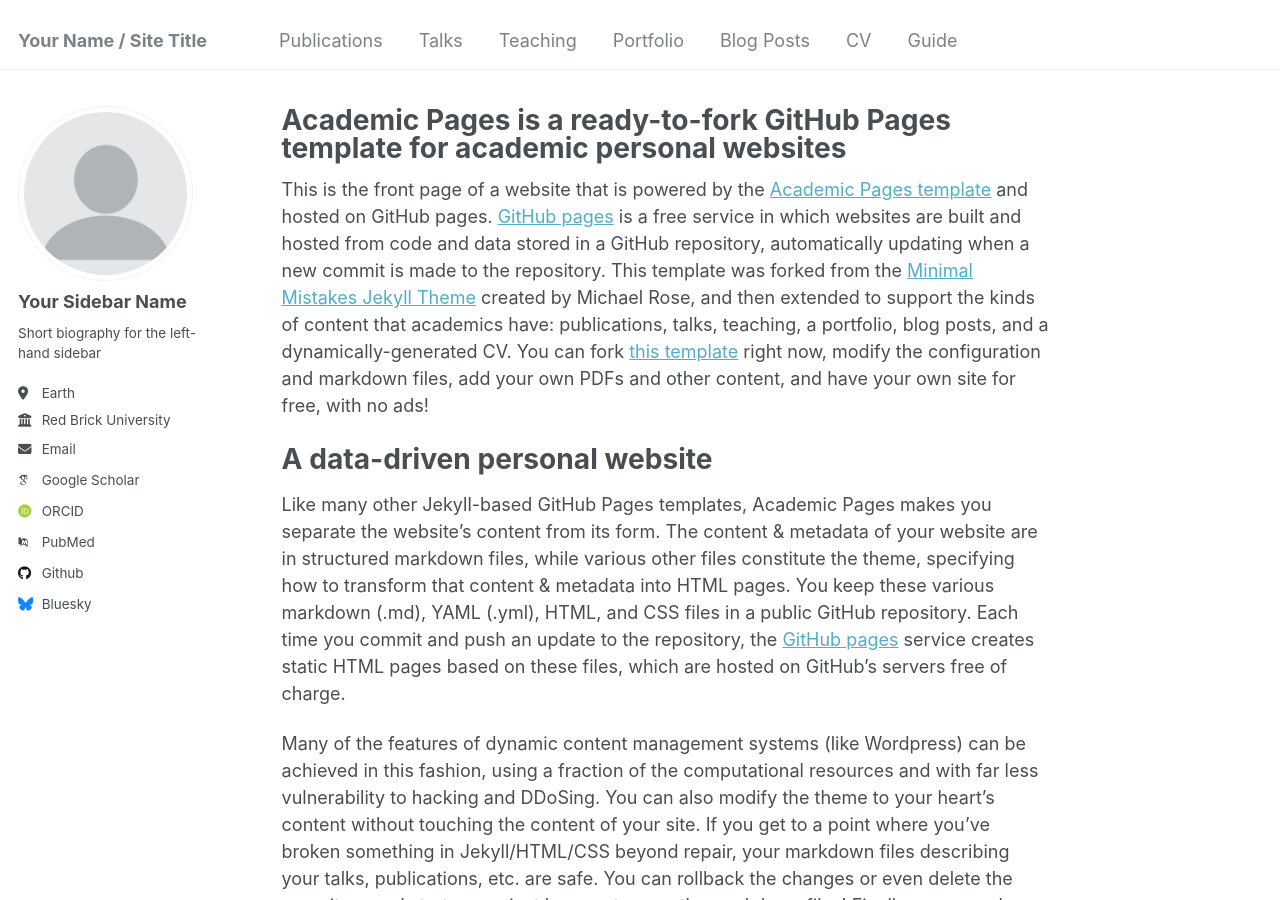
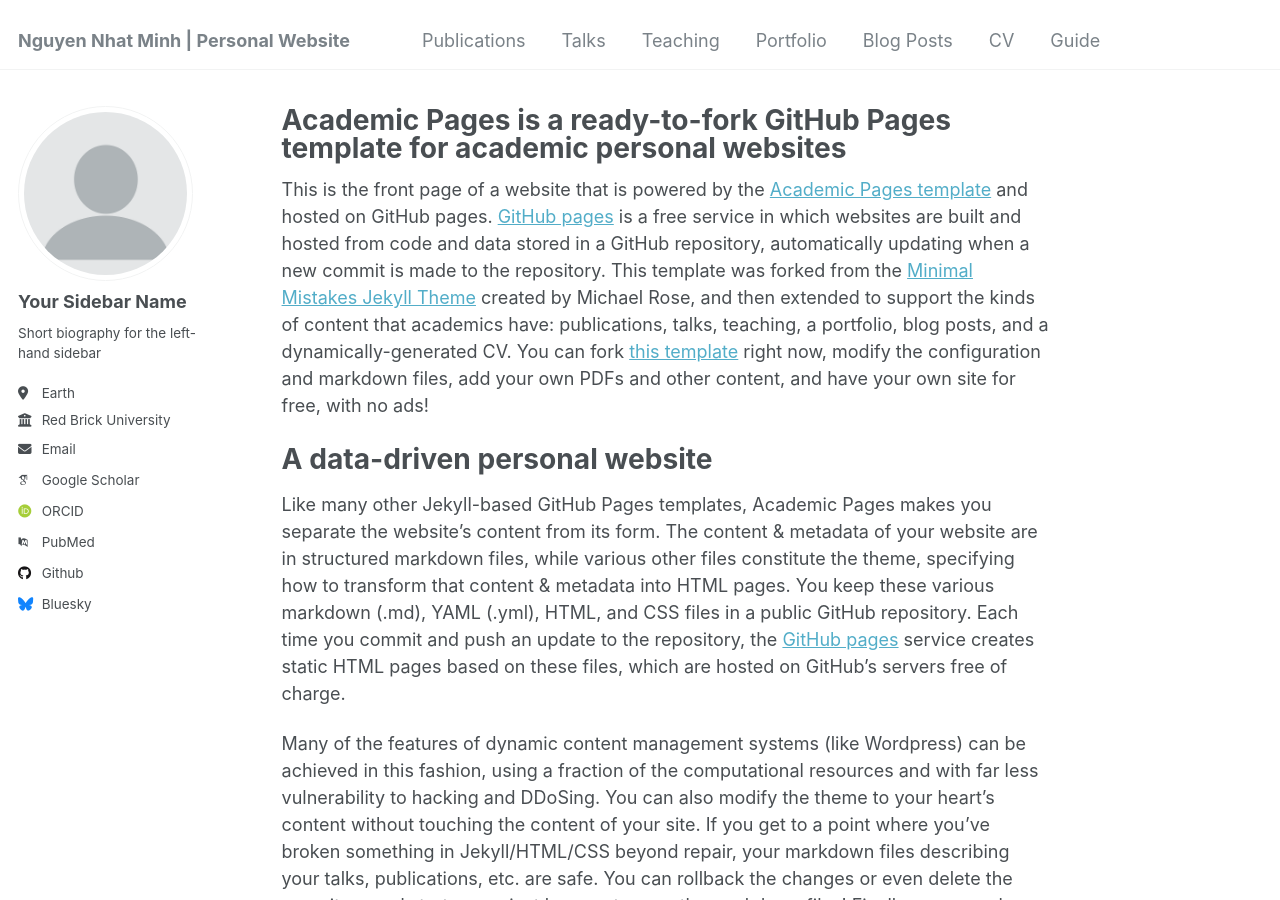
Before and after one commit to nguyen-nhat-minh/nguyen-nhat-minh.github.io, a Jekyll site: the page built from _pages/about.md, in a window 1280 px wide and 900 px high. Built offline with Jekyll 4.4.1, drawn with Linux system fonts in a browser that asks for light colours; some web fonts are replaced.

Commit message:
Update _config.yml

```diff
--- a/_config.yml
+++ b/_config.yml
@@ -8,13 +8,13 @@
 
 # Basic Site Settings
 locale                   : "en-US"
-title                    : "Your Name / Site Title"
+title                    : "Nguyen Nhat Minh | Personal Website"
 title_separator          : "-"
 name                     : &name "Your Name"
 description              : &description "personal description"
-url                      : https://academicpages.github.io # the base hostname & protocol for your site e.g. "https://[your GitHub username].github.io"
+url                      : https://nguyen-nhat-minh.github.io/ # the base hostname & protocol for your site e.g. "https://[your GitHub username].github.io"
 baseurl                  : "" # the subpath of your site, e.g. "/blog"
-repository               : "academicpages/academicpages.github.io"
+repository               : "https://nguyen-nhat-minh.github.io/"
 
 # Site Author - The following control what appear as part of the author content on the side bar.
 #               If a field is blank the icon and link will not appear, otherwise it will be shown.
```
